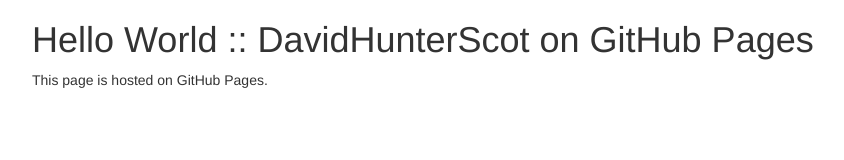
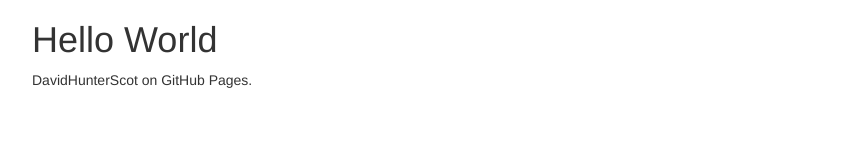
Before and after one commit to DavidHunterScot/davidhunterscot.github.io, a plain HTML site: page index.html in a window 1280 px wide. Shown: the whole page, without its empty margins (38-882 px from the left). Drawn offline with nearby package versions, Linux system fonts and the light colour scheme.

Commit message:
Updated Text

```diff
--- a/index.html
+++ b/index.html
@@ -16,8 +16,8 @@
 	<body>
 
 		<div class="container">
-			<h1>Hello World :: DavidHunterScot on GitHub Pages</h1>
-			<p>This page is hosted on GitHub Pages.</p>
+			<h1>Hello World</h1>
+			<p>DavidHunterScot on GitHub Pages.</p>
 		</div>
 
 		<script type="text/javascript" src="https://ajax.googleapis.com/ajax/libs/jquery/1.12.3/jquery.min.js"></script>
```
